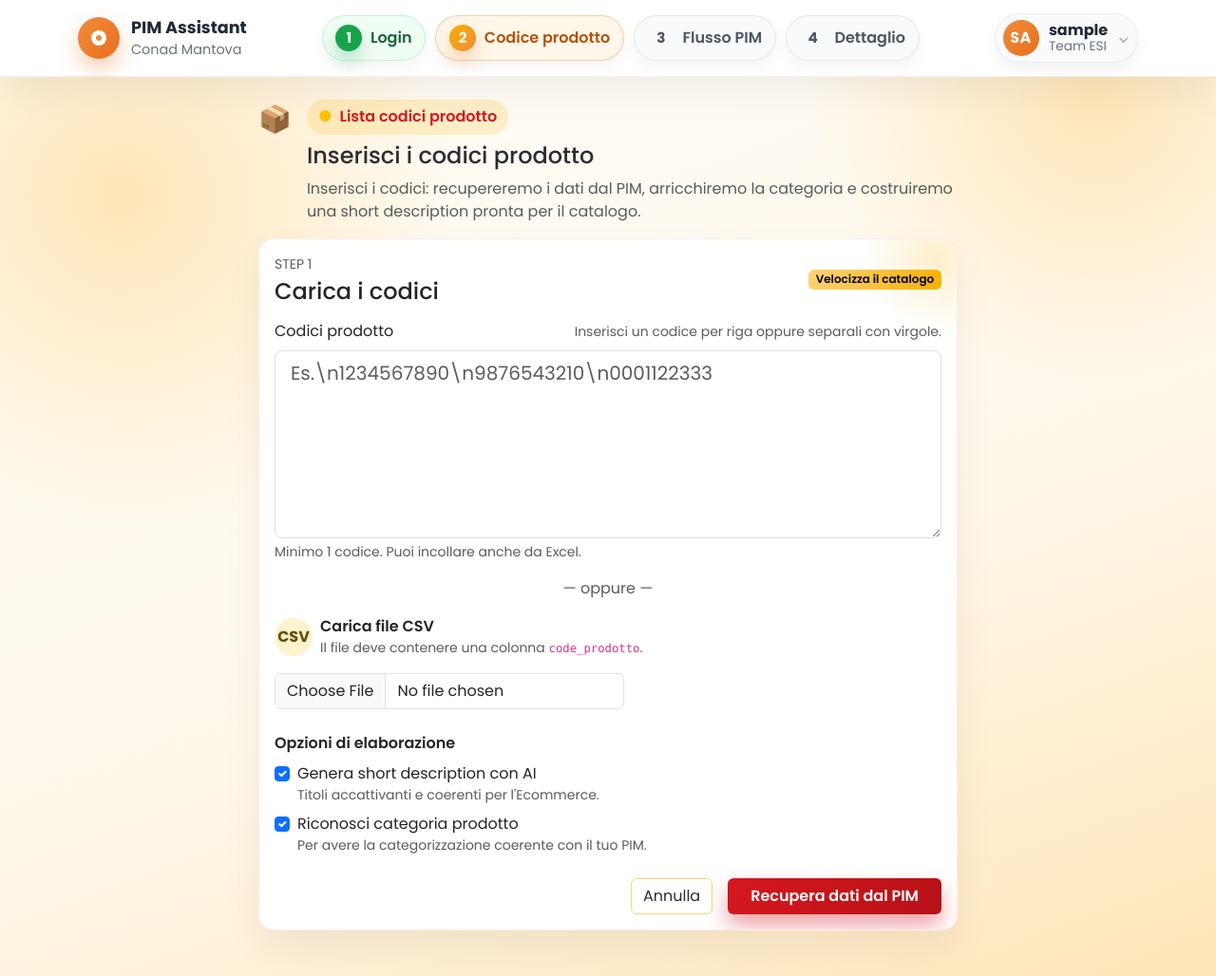
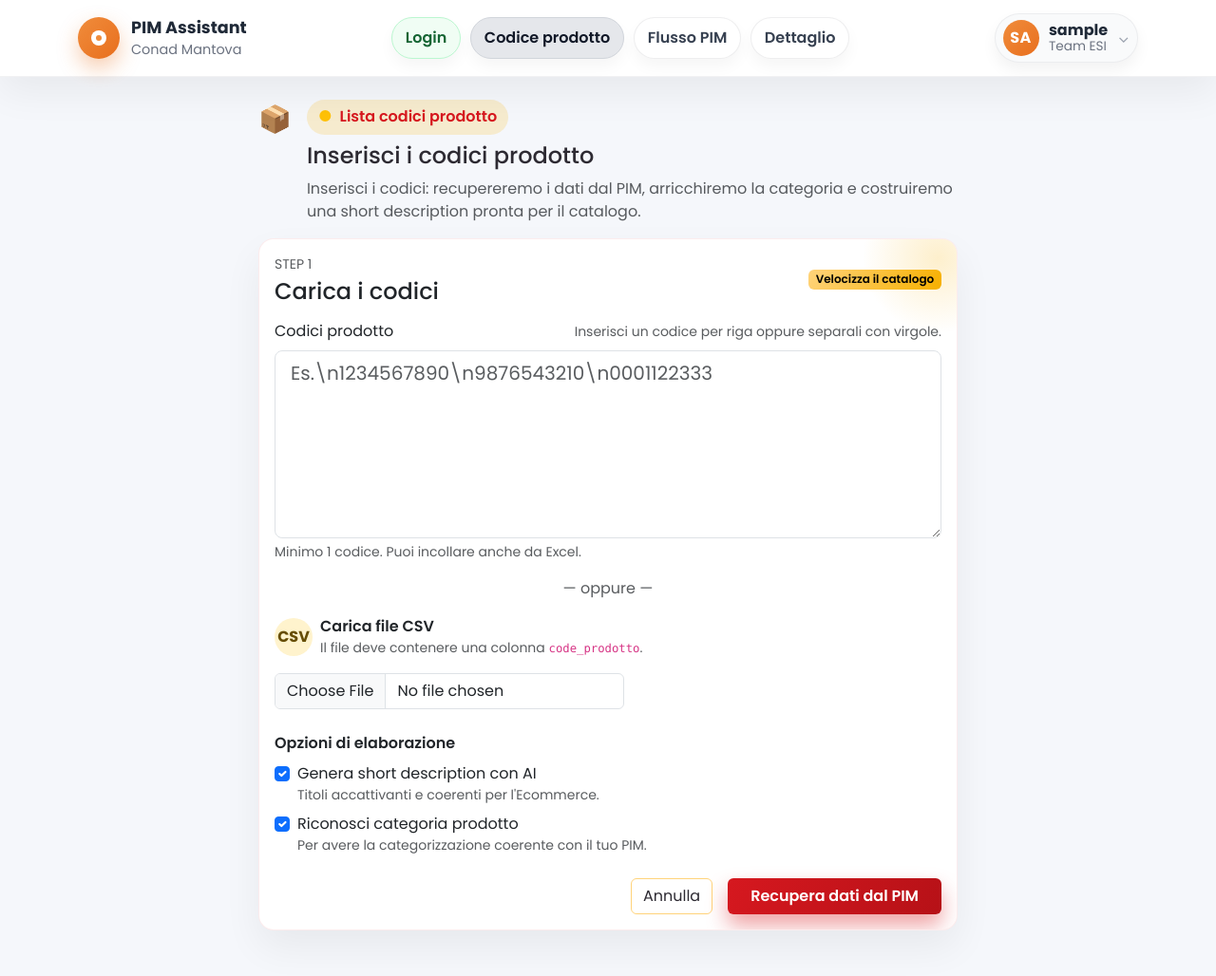
Before and after one commit to pcarella/TestCodex, a Flask app: page /codici in a window 1280 px wide. Shown: the whole page at 95% size. Run offline with Flask 3, Linux system fonts and the light colour scheme; the visitor is signed in with stand-in values (Sample User, id 1).

Commit message:
Update header styling

```diff
--- a/templates/base.html
+++ b/templates/base.html
@@ -33,9 +33,7 @@
 
       body {
         font-family: "Poppins", "Segoe UI", system-ui, -apple-system, sans-serif;
-        background: radial-gradient(circle at 10% 20%, #ffe6b8 0, transparent 25%),
-          radial-gradient(circle at 90% 10%, #ffe6b8 0, transparent 20%),
-          linear-gradient(160deg, #fffdf8 0%, #fff7ea 60%, #ffe6b8 100%);
+        background: #f5f7fb;
         color: var(--brand-dark);
         min-height: 100vh;
       }
@@ -122,52 +120,23 @@
         padding: 0.55rem 0.85rem;
         border-radius: 999px;
         border: 1px solid rgba(45, 42, 50, 0.08);
-        color: #4b5563;
-        text-decoration: none;
-        background: #f9fafb;
+        color: #374151;
+        background: #ffffff;
         font-weight: 600;
         transition: all 0.2s ease;
         box-shadow: 0 8px 16px rgba(0, 0, 0, 0.04);
       }
 
-      .app-step__number {
-        width: 28px;
-        height: 28px;
-        border-radius: 50%;
-        display: inline-flex;
-        align-items: center;
-        justify-content: center;
-        font-weight: 700;
-        font-size: 0.95rem;
-      }
-
       .app-step.active {
-        background: #fff7ea;
-        border-color: rgba(240, 140, 59, 0.4);
-        color: #b45309;
-      }
-
-      .app-step.active .app-step__number {
-        background: linear-gradient(135deg, #f6b000, #f08c3b);
-        color: #fff7ea;
-        box-shadow: 0 10px 18px rgba(240, 140, 59, 0.35);
+        background: #e5e7eb;
+        border-color: #d1d5db;
+        color: #111827;
       }
 
       .app-step.completed {
         background: #f0fdf4;
         border-color: #bbf7d0;
         color: #166534;
-      }
-
-      .app-step.completed .app-step__number {
-        background: #16a34a;
-        color: #ffffff;
-        box-shadow: 0 10px 18px rgba(22, 163, 74, 0.28);
-      }
-
-      .app-step.upcoming:hover {
-        border-color: rgba(45, 42, 50, 0.2);
-        transform: translateY(-1px);
       }
 
       .app-user {
@@ -322,18 +291,9 @@
             ] %}
             {% for step in steps %}
               {% set status = 'completed' if loop.index0 < step_index else 'active' if loop.index0 == step_index else 'upcoming' %}
-              {% if step.endpoint == 'product_detail' %}
-                {% set href = url_for(step.endpoint, code=request.view_args['code']) if current_endpoint == 'product_detail' else '#' %}
-              {% else %}
-                {% set href = url_for(step.endpoint) if step.endpoint != current_endpoint else '#' %}
-              {% endif %}
-              <a
-                class="app-step {{ status }}"
-                href="{{ href }}"
-              >
-                <span class="app-step__number">{{ loop.index }}</span>
+              <div class="app-step {{ status }}">
                 <span class="app-step__label">{{ step.label }}</span>
-              </a>
+              </div>
             {% endfor %}
           </div>
 
```
